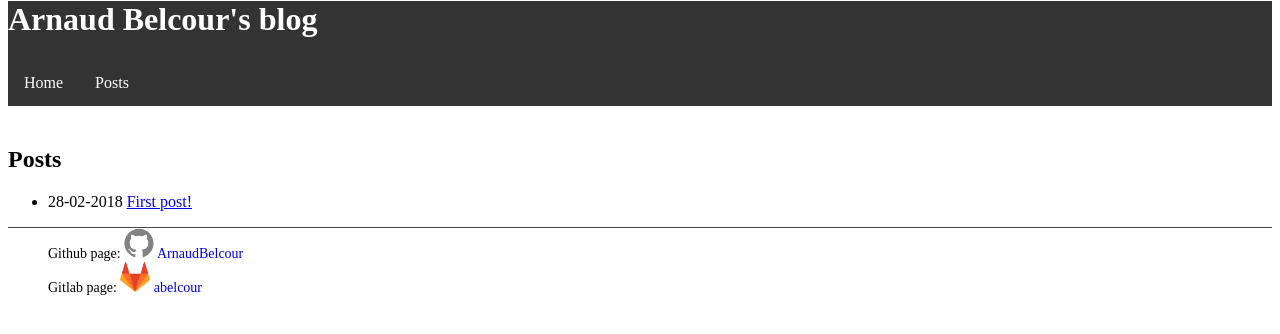
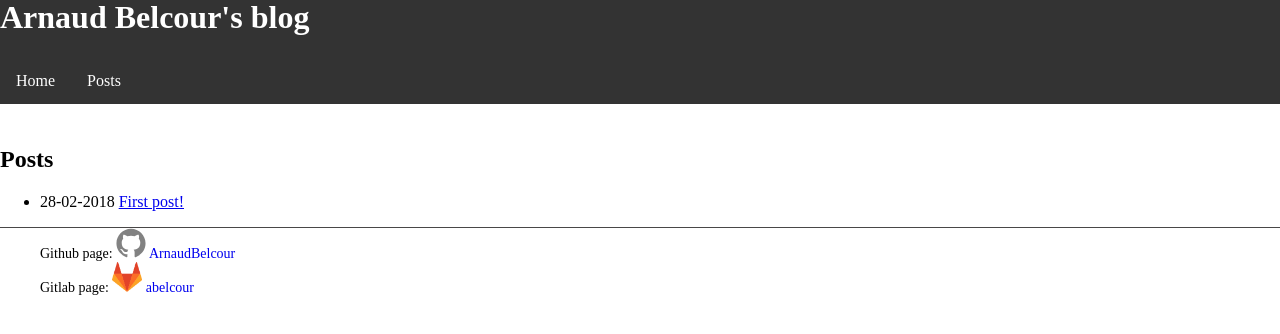
Before and after one commit to ArnaudBelcour/blog, a Jekyll site: the page built from posts.html, in a window 1280 px wide. Shown: the top 334 px of the page. Built offline with Jekyll 4.4.1, drawn with Linux system fonts in a browser that asks for light colours; the repository's description, which GitHub fills in, is left out.

Commit message:
Fix issue with margin. Add a presentation.

```diff
--- a/_includes/footer.html
+++ b/_includes/footer.html
@@ -9,7 +9,8 @@
     </ul>
     <ul>
       <li>
-        Gitlab page: <img src="/blog/images/icon-gitlab.png" width="30" height="30"> <a href='https://gitlab.inria.fr/abelcour'>abelcour</a>
+        Gitlab page: <a href='https://gitlab.inria.fr/abelcour'><img src="/blog/images/icon-gitlab.png" width="30" height="30"></a>
+        <a href='https://gitlab.inria.fr/abelcour'>abelcour</a>
       </li>
     </ul>
   </div>
--- a/_includes/header.html
+++ b/_includes/header.html
@@ -1,4 +1,4 @@
-<header class="site-header" style="position: relative; top: -20px;">
+<header class="site-header" style="position: relative; top: -22px;">
   <div id="header_background">
     <h1 id="project_title">{{ site.title | default: site.github.repository_name }}</h1>
     <ul>
--- a/assets/css/style.css
+++ b/assets/css/style.css
@@ -1,3 +1,8 @@
+html,body {
+  margin:0;
+  padding:0;
+}
+
 #header_background {
   background-color: #333;
   color: white;
--- a/index.html
+++ b/index.html
@@ -20,6 +20,9 @@ layout: default
 	</tr>
 </table>
 
-<p> Hopefully this is a blog that is not well indexed by Google and nobody will see it.^^ </p>
+<p>Hello,</p>
+<p> I am a bioinformatic engineer working in hte <a href="http://www.irisa.fr/dyliss/">DYLISS team</a>.
+	My work focuses on metabolic network, <i>ab initio</i> inference of metabolic pathways and classification of enzymes in family.</p>
+<p> In 2015 I obtained a Master Degree in Behavioural Biology and in 2017 I obtained a Master Degree in Bioinformatic.</p>
 
 </div>
```
Lines whose indentation alone changed are shown as unchanged.
